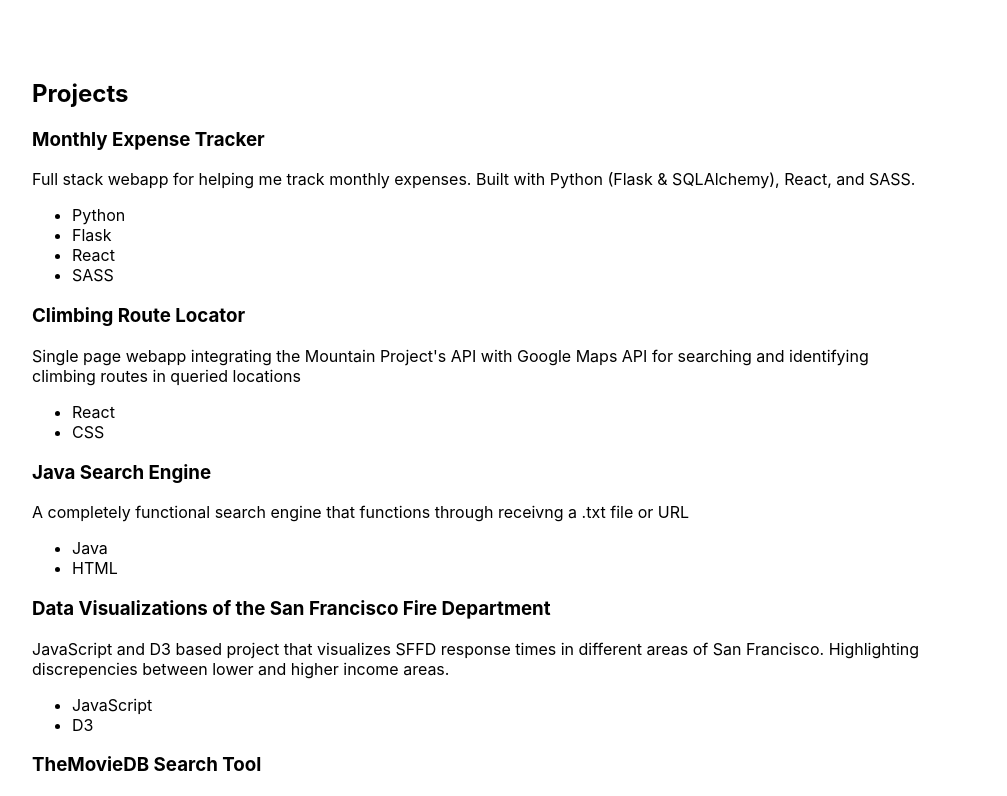
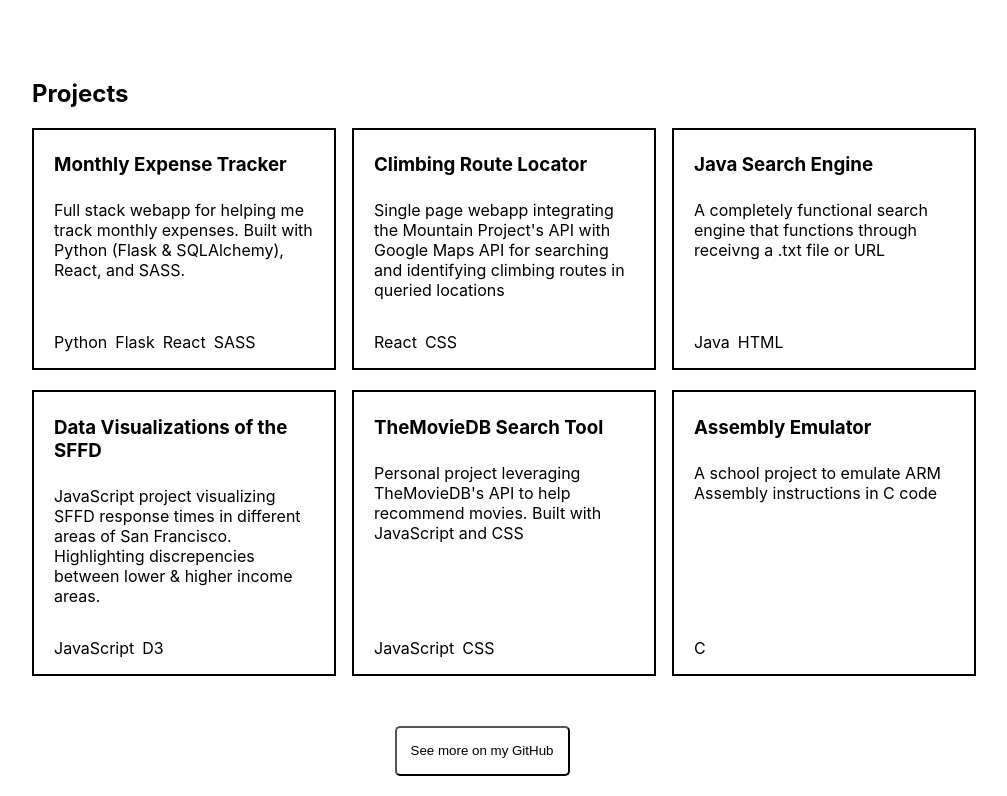
Before and after one commit to isaq98/portfolio_site, a React (Create React App) app: page / in a window 1280 px wide. Shown: the part 2460-3256 px from the top of the page, without its empty margins (158-1165 px from the left). Built offline with nearby package versions, Linux system fonts and the light colour scheme.

Commit message:
Finishing up the projects section

```diff
--- a/src/Components/Projects/_Projects.scss
+++ b/src/Components/Projects/_Projects.scss
@@ -2,4 +2,51 @@
     height: 100vh;
     max-width: 900px;
     margin: 0px auto;
+    & .projects-container {
+        display: grid;
+        gap: 20px;
+        grid-template-columns: repeat(3, 300px);
+        @media only screen and (max-width: 997px) {
+            grid-template-columns: repeat(auto-fill, 300px)
+        }
+        & > .project {
+            display: flex;
+            flex-direction: column;
+            justify-content: space-between;
+            width: 300px;
+            border: 2px solid black;
+            header {
+                & > .project-title {
+                    padding: 5px 20px;
+                }
+                & .project-description-container {
+                    padding: 0px 20px;
+                }
+            }
+            footer {
+                .technology-list {
+                    padding: 0px 20px;
+                }
+            }
+        }
+        & .technology-list {
+            list-style: none;
+            display: inline-flex;
+            padding: 0.5em;
+            & > .technology-item {
+                padding-right: 0.5em;
+            }
+        }
+    }
+    & > .git-button-container {
+        display: flex;
+        justify-content: center;
+        margin-top: 50px;
+        & > .git-button {
+            background: transparent;
+            border-radius: 5px;
+            height: 50px;
+            width: 175px;
+        }
+    }
 }
--- a/src/Components/Projects/index.js
+++ b/src/Components/Projects/index.js
@@ -5,20 +5,20 @@
 function Projects() {
 
     const renderProjectDivs = () => {
-        return projectsEnum.map((project) => {
+        return projectsEnum.map((project, index) => {
             return (
-                <div key={project.title}>
+                <div key={project.title} className={`project ${index}`}>
                 <header>
-                    <h3>{project.title}</h3>
+                    <h3 className="project-title">{project.title}</h3>
                     <div className="project-description-container">
                         <p>{project.description}</p>
                     </div>
                 </header>
                 <footer>
-                <ul>
+                <ul className="technology-list">
                     {project.technologies.map((language) => {
                         return (
-                            <li key={language}>{language}</li>
+                            <li className ="technology-item" key={language}>{language}</li>
                         )
                     })}
                 </ul>
@@ -34,6 +34,9 @@
             <div className="projects-container">
                 {renderProjectDivs()}
             </div>
+            <div className="git-button-container">
+                <button className="git-button">See more on my GitHub</button>
+            </div>
         </section>
     )
 }
--- a/src/Utils/WorkEnum.js
+++ b/src/Utils/WorkEnum.js
@@ -47,8 +47,8 @@
         technologies: ['Java', 'HTML']
     },
     {
-        title: 'Data Visualizations of the San Francisco Fire Department',
-        description: 'JavaScript and D3 based project that visualizes SFFD response times in different areas of San Francisco. Highlighting discrepencies between lower and higher income areas.',
+        title: 'Data Visualizations of the SFFD',
+        description: 'JavaScript project visualizing SFFD response times in different areas of San Francisco. Highlighting discrepencies between lower & higher income areas.',
         technologies: ['JavaScript', 'D3']
     },
     {
```
